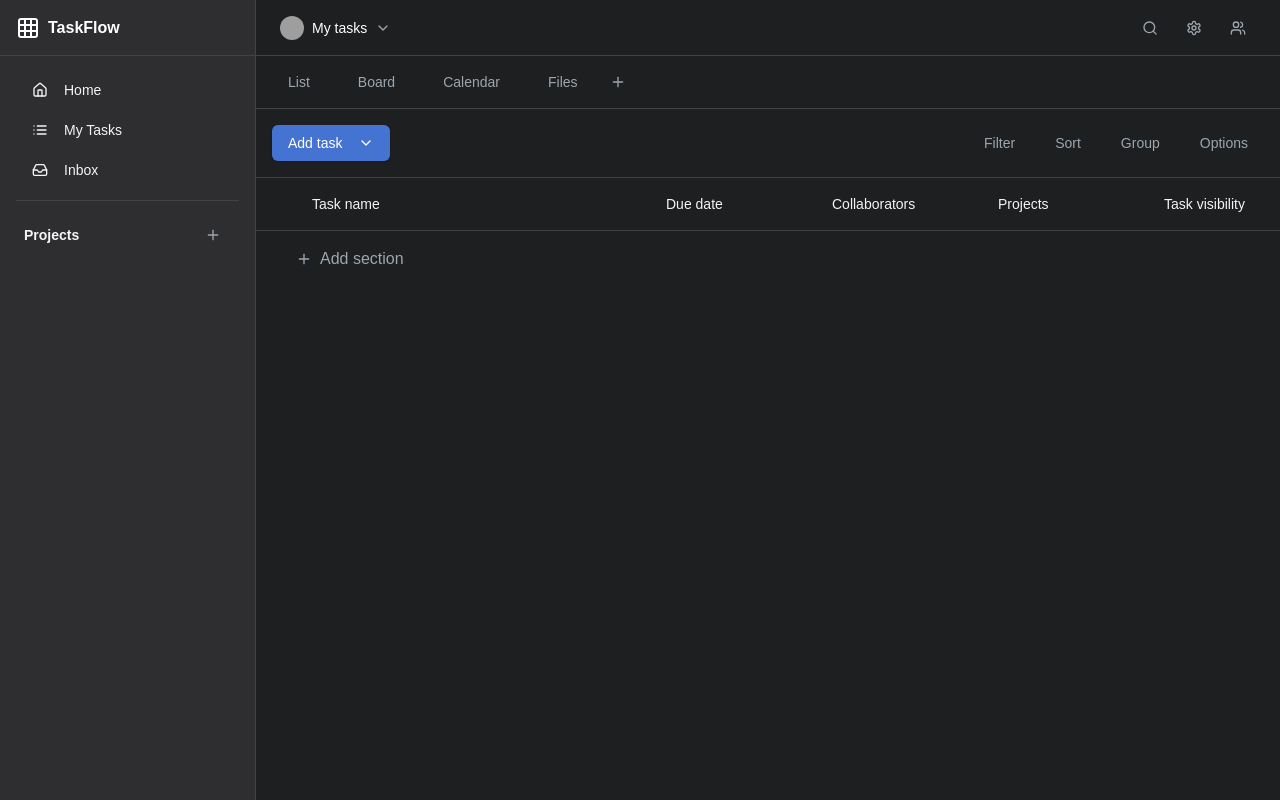
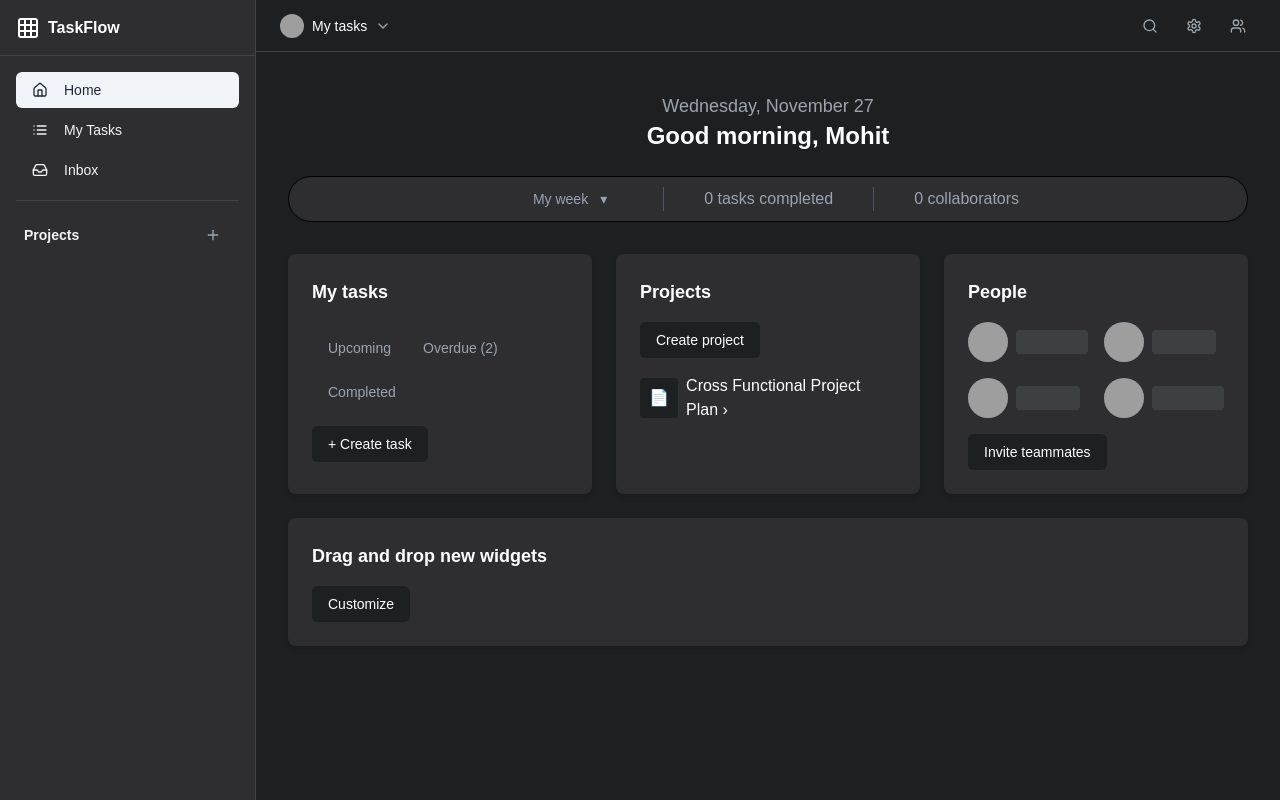
Before and after one commit to mohit-nagaraj/asanaclone, a Next.js app: page / in a window 1280 px wide. Built offline with nearby package versions, Linux system fonts and the light colour scheme; grey boxes are pictures that could not be loaded.

Commit message:
finished ur work ps dont ask again

```diff
--- a/src/app/page.tsx
+++ b/src/app/page.tsx
@@ -63,6 +63,8 @@ import {
 } from "@/components/ui/popover";
 import { ScrollArea } from "@/components/ui/scroll-area";
 import { Separator } from "@/components/ui/separator";
+import HomePage from "@/components/screens/HomePage";
+import InboxPage from "@/components/screens/InboxPage";
 
 interface Section {
   id: string;
@@ -497,6 +499,8 @@ export default function Dashboard() {
     }
   };
 
+  const [currentPage, setCurrentPage] = React.useState(1);
+
   return (
     <div className="flex h-screen bg-[#1E1F21]">
       <div className="hidden w-64 border-r border-[#424244] bg-[#2e2e30] lg:block">
@@ -510,15 +514,33 @@ export default function Dashboard() {
           </Link>
         </div>
         <div className="flex flex-col gap-1 p-4">
-          <Button className="justify-start text-gray-100" variant="ghost">
+          <Button
+            className={`justify-start ${
+              currentPage === 1 ? "text-gray-800 bg-slate-100" : "text-gray-100"
+            }`}
+            variant="ghost"
+            onClick={() => setCurrentPage(1)}
+          >
             <Home className="mr-2 h-4 w-4" />
             Home
           </Button>
-          <Button className="justify-start text-gray-100" variant="ghost">
+          <Button
+            className={`justify-start ${
+              currentPage === 2 ? "text-gray-800 bg-slate-100" : "text-gray-100"
+            }`}
+            variant="ghost"
+            onClick={() => setCurrentPage(2)}
+          >
             <List className="mr-2 h-4 w-4" />
             My Tasks
           </Button>
-          <Button className="justify-start text-gray-100" variant="ghost">
+          <Button
+            className={`justify-start ${
+              currentPage === 3 ? "text-gray-800 bg-slate-100" : "text-gray-100"
+            }`}
+            variant="ghost"
+            onClick={() => setCurrentPage(3)}
+          >
             <Inbox className="mr-2 h-4 w-4" />
             Inbox
           </Button>
@@ -605,6 +627,10 @@ export default function Dashboard() {
             </Button>
           </div>
         </header>
+        {currentPage == 1 && <HomePage />}
+        {currentPage == 3 && <InboxPage />}
+        {currentPage == 2 && (
+          <div>
             <div className="flex items-center gap-4 border-b border-[#424244] px-4 py-2">
               <Button variant="ghost" className="text-[#9CA6AF]">
                 List
@@ -693,6 +719,8 @@ export default function Dashboard() {
               </div>
             </ScrollArea>
           </div>
+        )}
+      </div>
     </div>
   );
 }
--- /dev/null
+++ b/src/components/screens/HomePage.tsx
@@ -0,0 +1,168 @@
+"use client";
+
+import { Button } from "@/components/ui/button";
+import { Avatar, AvatarFallback, AvatarImage } from "@/components/ui/avatar";
+import {
+  DropdownMenu,
+  DropdownMenuTrigger,
+  DropdownMenuContent,
+  DropdownMenuItem,
+} from "@/components/ui/dropdown-menu";
+import React from "react";
+
+const HomePage = () => {
+  return (
+    <div className="h-full bg-[#1e1f21] text-white p-8">
+      {/* Header Section */}
+      <header className="mb-8">
+        <div className="text-center mt-2 mb-6">
+          <h1 className="text-lg font-light text-gray-400">
+            {new Date().toLocaleDateString(undefined, {
+              day: "numeric",
+              weekday: "long",
+              month: "long",
+            })}
+          </h1>
+          <h2 className="text-2xl font-semibold">Good morning, Mohit</h2>
+        </div>
+
+        <div className="mt-4 flex items-center justify-center gap-10 bg-[#2e2e30] p-1 border border-black rounded-full">
+          <div>
+            <DropdownMenu>
+              <DropdownMenuTrigger asChild>
+                <Button
+                  variant="link"
+                  className="text-gray-400 hover:text-gray-300"
+                  style={{ textDecoration: "none" }}
+                >
+                  My week <span className="ml-1">▾</span>
+                </Button>
+              </DropdownMenuTrigger>
+              <DropdownMenuContent className="bg-gray-800 text-white">
+                <DropdownMenuItem>My week</DropdownMenuItem>
+                <DropdownMenuItem>Tasks</DropdownMenuItem>
+                <DropdownMenuItem>Collaborators</DropdownMenuItem>
+              </DropdownMenuContent>
+            </DropdownMenu>
+          </div>
+          <div className="h-6 border-l border-gray-600"></div>
+          <span className="text-gray-400">0 tasks completed</span>
+          <div className="h-6 border-l border-gray-600"></div>
+          <span className="text-gray-400">0 collaborators</span>
+        </div>
+      </header>
+
+      {/* Main Content */}
+      <div className="grid grid-cols-1 md:grid-cols-2 lg:grid-cols-3 gap-6">
+        {/* My Tasks */}
+        <div className="bg-[#2e2e30] p-6 rounded-lg shadow-md">
+          <h3 className="text-lg font-semibold mb-4">My tasks</h3>
+          <div className="space-y-2">
+            <Button
+              variant="link"
+              className="text-gray-400 hover:text-gray-300"
+              style={{ textDecoration: "none" }}
+            >
+              Upcoming
+            </Button>
+            <Button
+              variant="link"
+              className="text-gray-400 hover:text-gray-300"
+              style={{ textDecoration: "none" }}
+            >
+              Overdue (2)
+            </Button>
+            <Button
+              variant="link"
+              className="text-gray-400 hover:text-gray-300"
+              style={{ textDecoration: "none" }}
+            >
+              Completed
+            </Button>
+          </div>
+          <Button
+            variant="ghost"
+            className="mt-4 bg-[#1e1f21] text-white hover:bg-[#fafafa] hover:text-black"
+          >
+            + Create task
+          </Button>
+        </div>
+
+        {/* Projects */}
+        <div className="bg-[#2e2e30] p-6 rounded-lg shadow-md">
+          <h3 className="text-lg font-semibold mb-4">Projects</h3>
+          <div className="space-y-4">
+            <Button
+              variant="ghost"
+              className="flex items-center space-x-2 bg-[#1e1f21] text-white hover:bg-[#fafafa] hover:text-black"
+            >
+              <span>Create project</span>
+            </Button>
+            <div className="flex items-center space-x-2">
+              <div className="w-10 h-10 bg-[#1e1f21] flex items-center justify-center rounded">
+                📄
+              </div>
+              <span>Cross Functional Project Plan ›</span>
+            </div>
+          </div>
+        </div>
+
+        {/* People */}
+        <div className="bg-[#2e2e30] p-6 rounded-lg shadow-md">
+          <h3 className="text-lg font-semibold mb-4">People</h3>
+          <div className="grid grid-cols-2 gap-4">
+            <div className="flex items-center space-x-2">
+              <Avatar className="bg-gray-700">
+                <AvatarImage src="/avatar.png" alt="User" />
+                <AvatarFallback className="text-black">AB</AvatarFallback>
+              </Avatar>
+              <div className="w-20 h-6 bg-[#3d3f41] rounded"></div>
+            </div>
+            <div className="flex items-center space-x-2">
+              <Avatar className="bg-gray-700">
+                <AvatarImage src="/avatar.png" alt="User" />
+                <AvatarFallback className="text-black">CD</AvatarFallback>
+              </Avatar>
+              <div className="w-16 h-6 bg-[#3d3f41] rounded"></div>
+            </div>
+            <div className="flex items-center space-x-2">
+              <Avatar className="bg-gray-700">
+                <AvatarImage src="/avatar.png" alt="User" />
+                <AvatarFallback className="text-black">EF</AvatarFallback>
+              </Avatar>
+              <div className="w-16 h-6 bg-[#3d3f41] rounded"></div>
+            </div>
+            <div className="flex items-center space-x-2">
+              <Avatar className="bg-gray-700">
+                <AvatarImage src="/avatar.png" alt="User" />
+                <AvatarFallback className="text-black">GH</AvatarFallback>
+              </Avatar>
+              <div className="w-24 h-6 bg-[#3d3f41] rounded"></div>
+            </div>
+          </div>
+          <Button
+            variant="ghost"
+            className="mt-4 bg-[#1e1f21] text-white hover:bg-[#fafafa] hover:text-black"
+          >
+            Invite teammates
+          </Button>
+        </div>
+
+        {/* Widgets */}
+        <div className="bg-[#2e2e30] p-6 rounded-lg shadow-md col-span-1 md:col-span-2 lg:col-span-3">
+          <h3 className="text-lg font-semibold mb-4">
+            Drag and drop new widgets
+          </h3>
+          <Button
+            variant="secondary"
+            className="bg-[#1e1f21] text-white hover:bg-[#fafafa] hover:text-black"
+          >
+            Customize
+          </Button>
+        </div>
+      </div>
+    </div>
+  );
+};
+
+export default HomePage;
--- /dev/null
+++ b/src/components/screens/InboxPage.tsx
@@ -0,0 +1,12 @@
+import React from "react";
+
+const InboxPage: React.FC = () => {
+  return (
+    <div style={{ padding: "20px", color: "white" }}>
+      <h1>Inbox</h1>
+      <p>You have no new messages.</p>
+    </div>
+  );
+};
+
+export default InboxPage;
```
Lines whose indentation alone changed are shown as unchanged.
